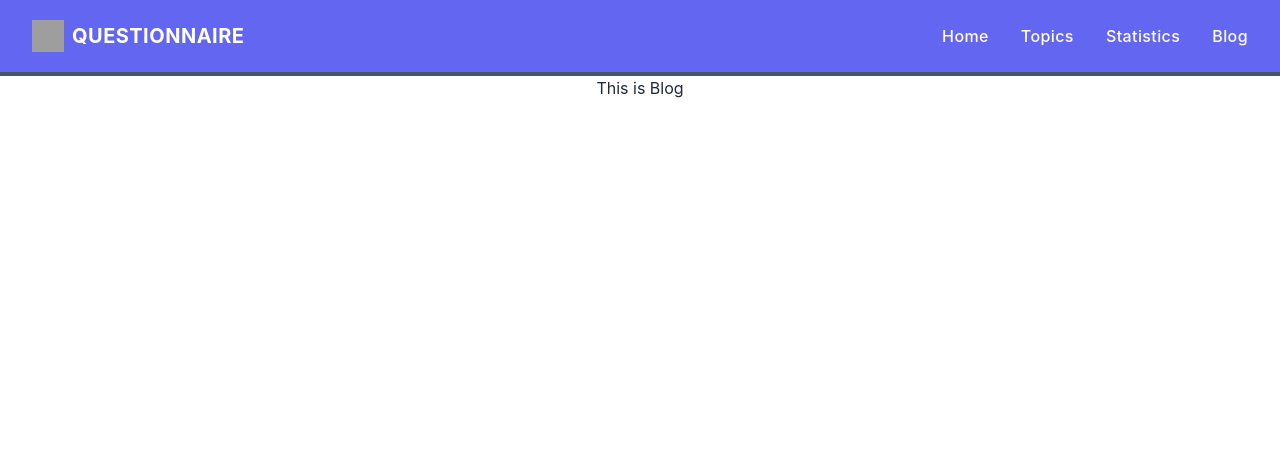
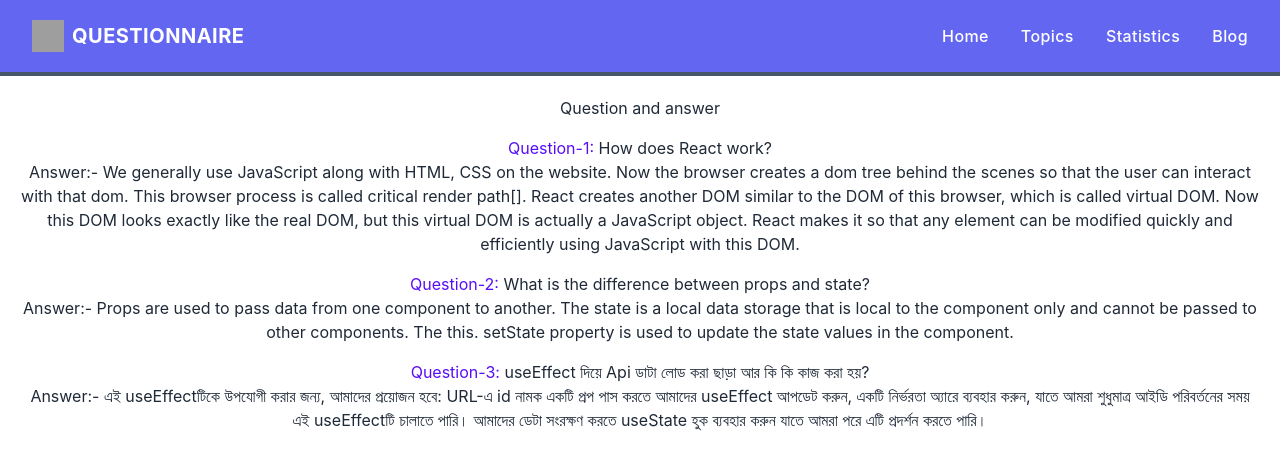
Before and after one commit to developer-johir/questionnaire, a React (Create React App) app: page /blog in a window 1280 px wide. Shown: the top 468 px of the page. Built offline with nearby package versions, Linux system fonts and the light colour scheme; grey boxes are pictures that could not be loaded.

Commit message:
Not found complete

```diff
--- a/src/components/Blog/Blog.js
+++ b/src/components/Blog/Blog.js
@@ -2,8 +2,28 @@
 
 const Blog = () => {
     return (
-        <div>
-            <h2>This is Blog</h2>
+        <div className='mt-5 px-5'>
+            <h1 class="text-center">Question and answer</h1>
+            <div className='mt-4'>
+            <h4><span class="text-primary">Question-1:</span> How does React work?</h4>
+            <p><span class="text-danger fw-bold">Answer:- </span>
+            We generally use JavaScript along with HTML, CSS on the website. Now the browser creates a dom tree behind the scenes so that the user can interact with that dom. This browser process is called critical render path[].
+
+            React creates another DOM similar to the DOM of this browser, which is called virtual DOM. Now this DOM looks exactly like the real DOM, but this virtual DOM is actually a JavaScript object. React makes it so that any element can be modified quickly and efficiently using JavaScript with this DOM.
+            </p>
+            </div>
+            <div className='mt-4'>
+            <h4><span class="text-primary">Question-2:</span> What is the difference between props and state?</h4>
+            <p><span class="text-danger fw-bold">Answer:- </span>
+            Props are used to pass data from one component to another. The state is a local data storage that is local to the component only and cannot be passed to other components. The this. setState property is used to update the state values in the component.
+            </p>
+            </div>
+            <div className='mt-4'>
+            <h4><span class="text-primary">Question-3:</span> useEffect দিয়ে Api ডাটা লোড করা ছাড়া আর কি কি কাজ করা হয়?</h4>
+            <p><span class="text-danger fw-bold">Answer:- </span>
+            এই useEffectটিকে উপযোগী করার জন্য, আমাদের প্রয়োজন হবে: URL-এ id নামক একটি প্রপ পাস করতে আমাদের useEffect আপডেট করুন, একটি নির্ভরতা অ্যারে ব্যবহার করুন, যাতে আমরা শুধুমাত্র আইডি পরিবর্তনের সময় এই useEffectটি চালাতে পারি। আমাদের ডেটা সংরক্ষণ করতে useState হুক ব্যবহার করুন যাতে আমরা পরে এটি প্রদর্শন করতে পারি।
+            </p>
+            </div>
         </div>
     );
 };
```
